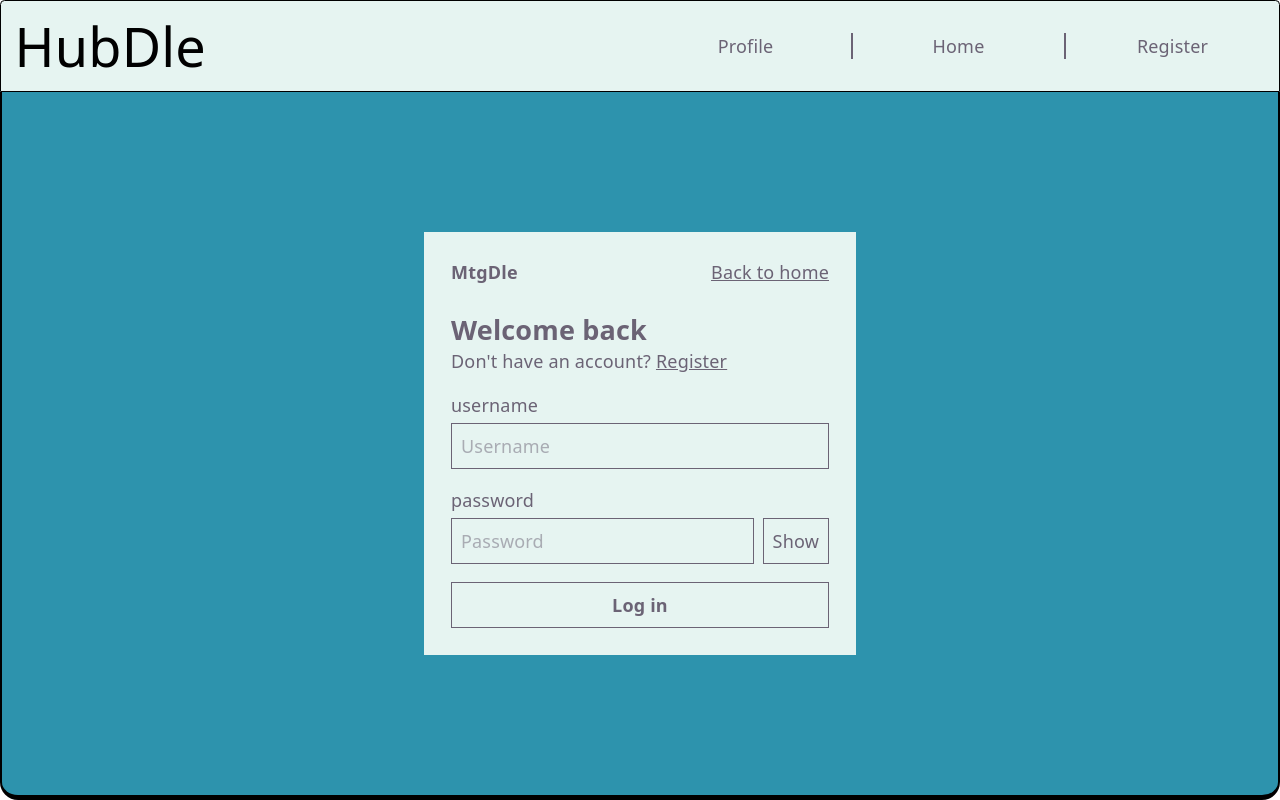
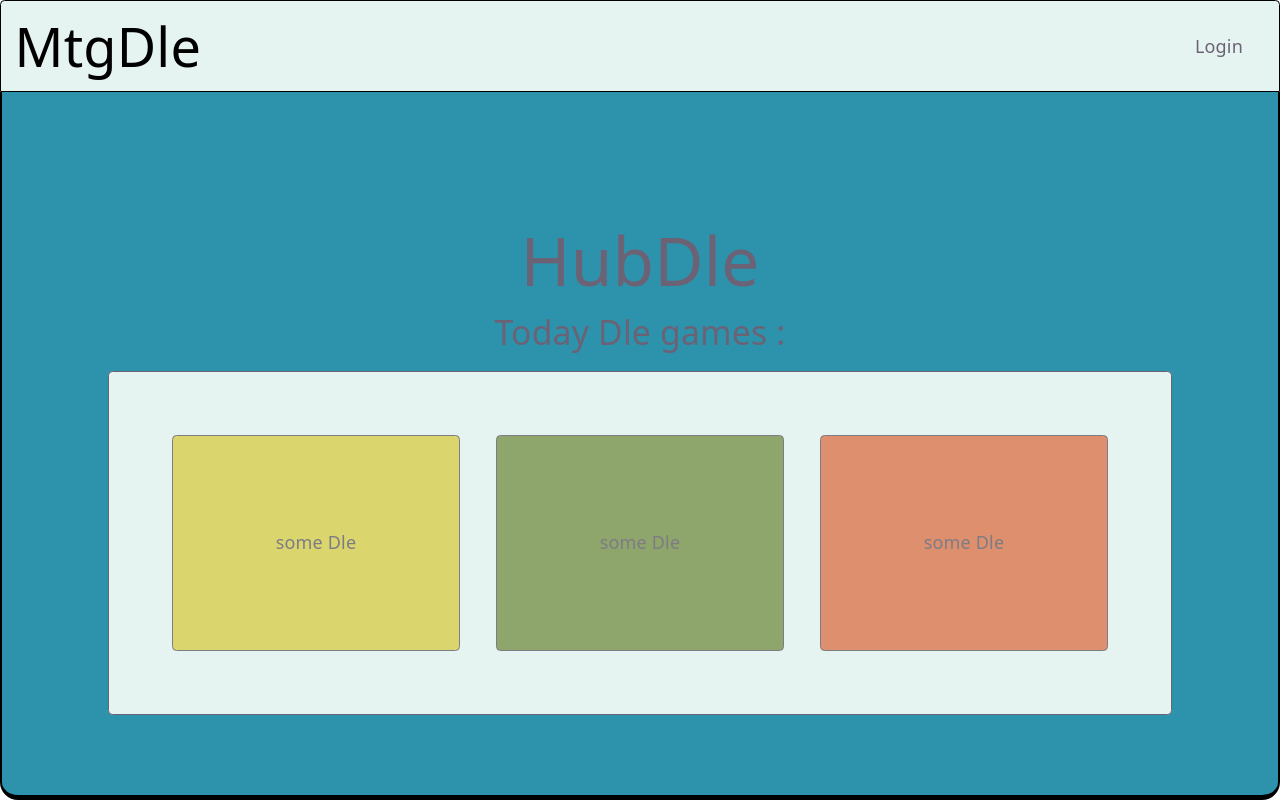
Before and after one commit to Primoux/ft_transcendence, a React (Vite) app in the folder frontend/: page / in a window 1280 px wide. Before the commit this address led to /login. Built offline with nearby package versions, Linux system fonts and the light colour scheme; no server answers.

Commit message:
feat: let anonymous visitors see the home page

```diff
--- a/frontend/src/App.tsx
+++ b/frontend/src/App.tsx
@@ -44,14 +44,12 @@ function App() {
 		return (<p>loading</p>)
 	}
 
-	let rootElement, loginElement, registerElement, profileElement;
+	let loginElement, registerElement, profileElement;
 	if (currentUser) {
-		rootElement = <HomePage />
 		loginElement = <Navigate to="/" replace />
 		registerElement = <Navigate to="/" replace />
 		profileElement = <ProfilePage />
 	} else {
-		rootElement = <Navigate to="/login" replace />
 		loginElement = <LoginForm onLogin={connectUser} />
 		registerElement = <RegisterForm onLogin={connectUser} />
 		profileElement = <Navigate to="/login" replace />
@@ -59,13 +57,13 @@ function App() {
 	return (
 		<>
 		<div className="App h-dvh w-dvw flex flex-col">
-			<NavBar user={currentUser || {id: 0, username: "", displayName: "", registerDate: new Date()}} logout={disconnectUser}></NavBar>
+			<NavBar user={currentUser} logout={disconnectUser} />
 			<div className="flex flex-col mainContent bg-blue flex-1 border-x-2 border-b-5 rounded-b-2xl border-black justify-center items-center">
 				<Routes>
 					<Route path="/login" element={loginElement} />
 					<Route path="/register" element={registerElement} />
 					<Route path="/users/:username" element={profileElement} />
-					<Route path="/" element={rootElement} />
+					<Route path="/" element={<HomePage />} />
 					<Route path="*" element={<Navigate to="/" replace />} />
 				</Routes>
 			</div>
--- a/frontend/src/components/NavBar.tsx
+++ b/frontend/src/components/NavBar.tsx
@@ -1,6 +1,6 @@
 import type { User } from '../types/user'
 import {Link, useLocation } from 'react-router'
-type NavBarProps = {user: User, logout: () => (void)}
+type NavBarProps = {user: User | null, logout: () => (void)}
 
 function NavBar( {user, logout} : NavBarProps) {
     const location = useLocation();
@@ -17,20 +17,18 @@ function NavBar( {user, logout} : NavBarProps) {
         }
     }
     let loginElement;
-    if (user.id != 0) {
-        loginElement = <button onClick={disconnectUser} className="w-full text-center"> Logout </button>
+    if (user) {
+        loginElement = <button onClick={disconnectUser} className="px-4"> Logout </button>
     } else if (location.pathname === "/login" ){
-        loginElement = <Link to="/register" className="w-full text-center"> Register </Link>
+        loginElement = <Link to="/register" className="px-4"> Register </Link>
     } else {
-        loginElement = <Link to="/login" className="w-full text-center"> Login </Link>
+        loginElement = <Link to="/login" className="px-4"> Login </Link>
     }
-    const userString : string = `/users/${user.username}`
     return (
-        <nav className="sticky border-1 border-black w-screen flex flex-row items-center justify-between rounded-t-sm border-b-none bg-white">
-            <h1 className="p-3 justify-self-start text-5xl text-black py-4"><Link to="/">HubDle</Link></h1>
-            <div className="w-1/2 grid grid-rows-1 grid-cols-3 items-center justify-items-center divide-x-2 align-middle">
-                <Link to={userString} className="w-full text-center">Profile</Link>
-                <Link to="/" className="w-full text-center">Home</Link>
+        <nav className="sticky border-1 border-black w-full flex flex-row items-center justify-between rounded-t-sm bg-white">
+            <h1 className="px-3 text-5xl text-black py-4"><Link to="/">MtgDle</Link></h1>
+            <div className="flex items-center divide-x-2 pr-4">
+                {user && <Link to={`/users/${user.username}`} className="px-4">Profile</Link>}
                 {loginElement}
             </div>
         </nav>
```
